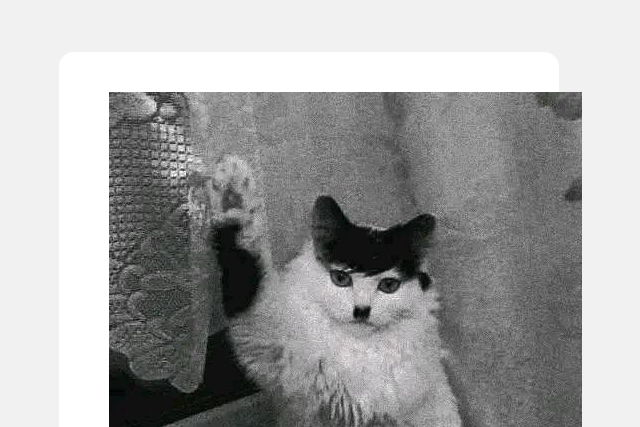
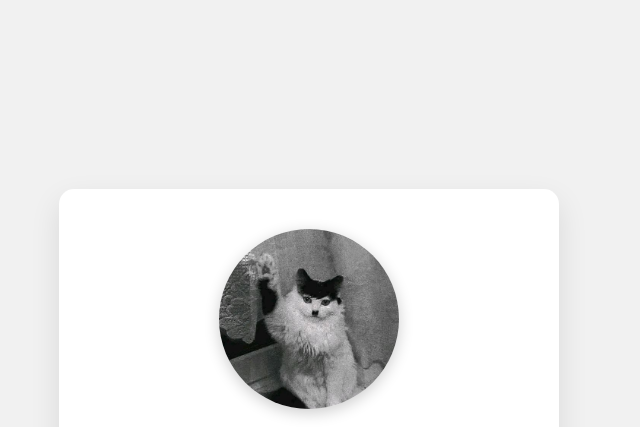
Before and after one commit to MohamedEzzerougEzzraimi/about-me-page, a plain HTML site: page index.html in a window 1280 px wide. Shown: the top 427 px of the page, without its empty margins (331-971 px from the left). Drawn offline with Linux system fonts and the light colour scheme.

Commit message:
about-me-page

```diff
--- a/style.css
+++ b/style.css
@@ -21,4 +21,16 @@ body{
     width: 100%;
     justify-content: center;
     text-align: center;
+    box-shadow: 0 12px 30px rgba(0, 0, 0, 0.1);
 }
+.avatar{
+    width: 180px;
+    height: 180px;
+    border-radius: 50%;
+    margin-bottom: 20px;
+    object-fit: cover;
+    box-shadow: 0 4px 15px rgba(0, 0, 0, 0.2);
+}
+.card-info h1{
+
+}
```
